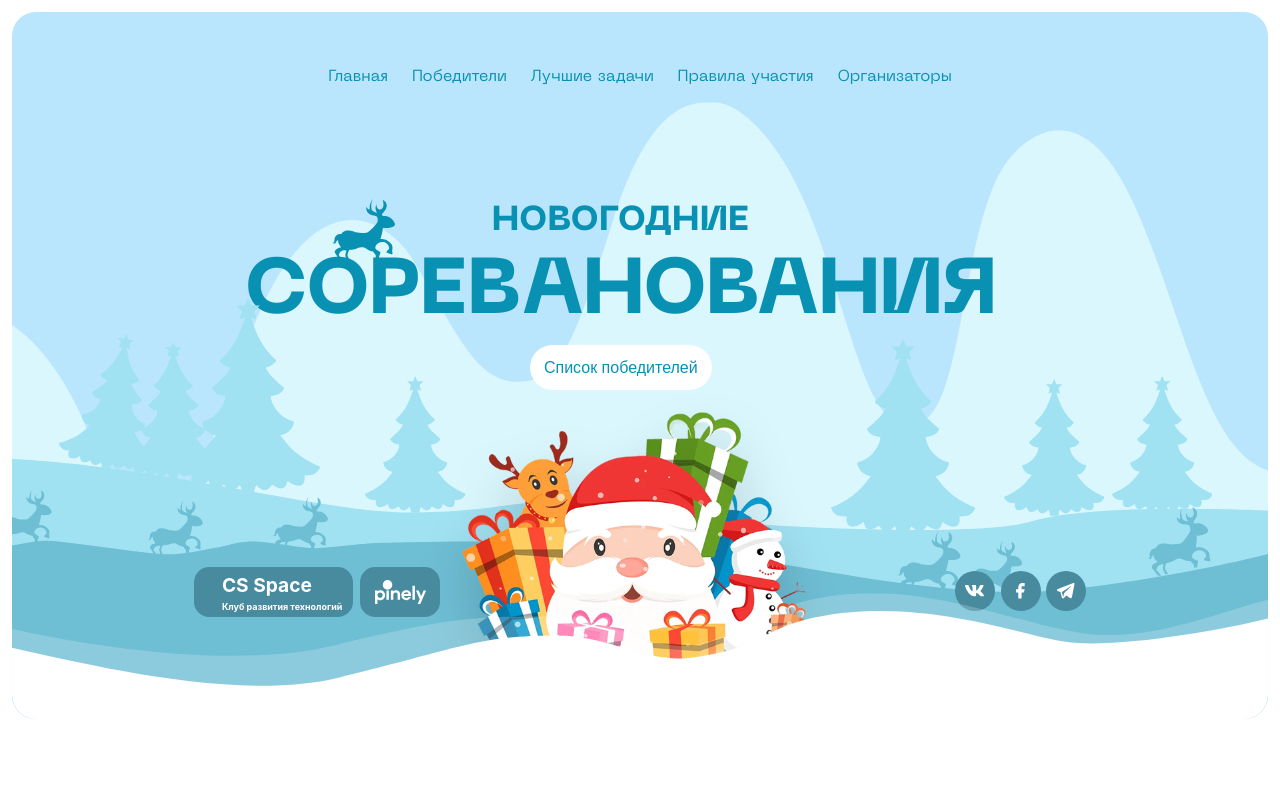
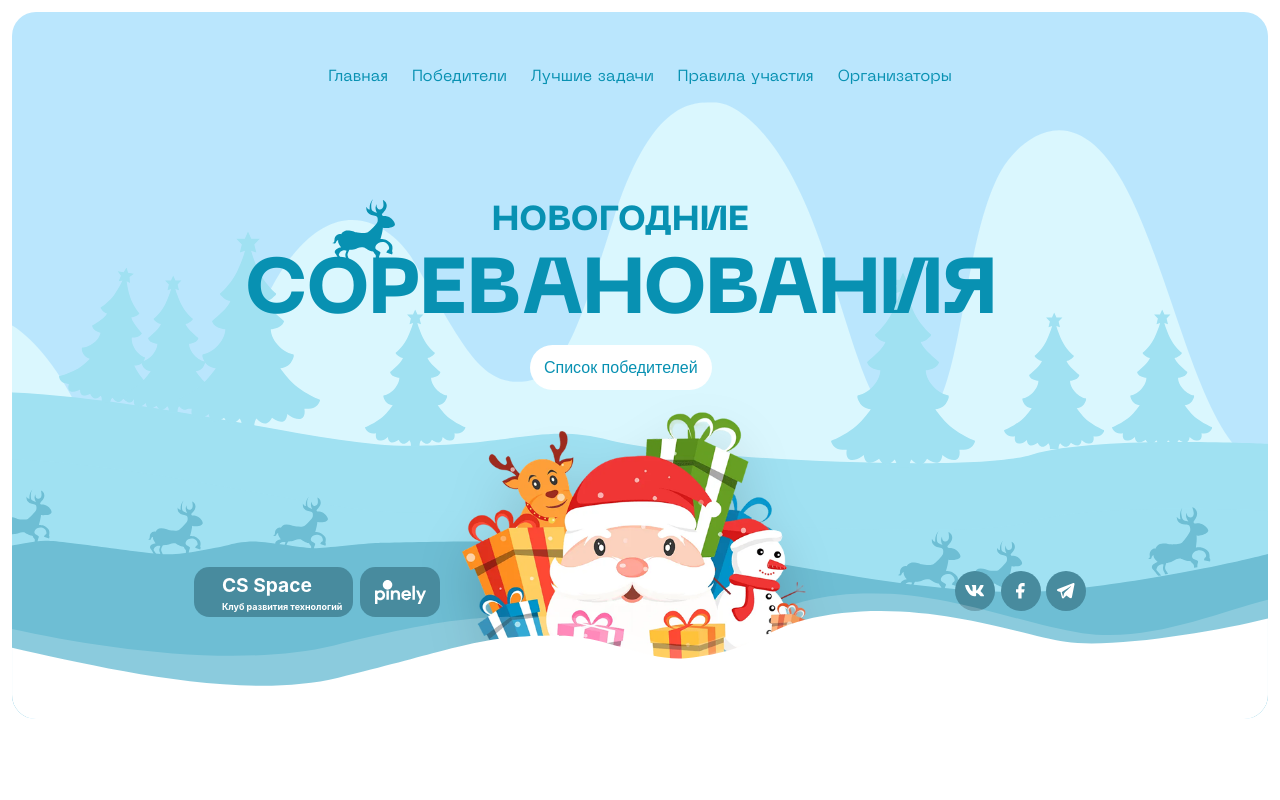
Before and after one commit to Nikita-Shuminskiy/newYearSpace, a React (Vite) app: page / in a window 1280 px wide. Shown: the top 800 px of the page. Built offline with nearby package versions, Linux system fonts and the light colour scheme; a web font is replaced by a local one.

Commit message:
feat(ui): add framer-motion, and add animate for PreviewSection

```diff
--- a/package.json
+++ b/package.json
@@ -10,6 +10,7 @@
     "@testing-library/react": "^13.3.0",
     "@testing-library/user-event": "^13.5.0",
     "@types/react-helmet": "^6.1.11",
+    "framer-motion": "^12.23.24",
     "gray-matter": "^4.0.3",
     "react": "^18.2.0",
     "react-dom": "^18.2.0",
--- a/src/components/features/Competition/PreviewSection.tsx
+++ b/src/components/features/Competition/PreviewSection.tsx
@@ -2,7 +2,8 @@ import { FC } from "react";
 import { Header } from "@/components/layout/Header/Header.tsx";
 import dedMoroz from "@/assets/image/dedMoroz.png";
 import {useWindowWidth} from "@/hooks/useWindowWidth.ts";
-
+import { useRef } from 'react';
+import { motion, useScroll, useTransform } from 'framer-motion';
 
 
 
@@ -20,6 +21,24 @@ if (width < 744) {
 } else {
     content = "Список победителей";
 }
+
+    const ref = useRef(null);
+    const { scrollYProgress } = useScroll({
+        target: ref,
+        offset: ["start end", "end start"]
+    });
+
+    const getYOffset = (width: number) => {
+        if (width < 744) return ["0%", "-14%"];
+        if (width < 1280) return ["10%", "-10%"];
+        if (width < 1980) return ["10%", "-15%"];
+        return ["15%", "-17%"];
+    };
+
+
+    const y = useTransform(scrollYProgress, [0, 1], getYOffset(width));
+
+
 
 return (
     <section
@@ -93,11 +112,23 @@ return (
             {/* СЛОЙ 1 (Самый дальний - Высокий) */}
             <svg
                 viewBox="0 0 1936 713"
-                className="absolute bottom-[15.6vw] tablet-only:bottom-[30.5vw] w-full h-auto min-h-[40%] z-10 translate-y-[10%] mobile-only:scale-150 mobile-only:bottom-[44vw] mobile-only:w-[140vw] mobile-only:-left-[19vw]"
+                className="absolute bottom-[15.6vw] tablet-only:bottom-[30.5vw] w-full h-auto min-h-[40%] z-[10] translate-y-[10%] mobile-only:scale-150 mobile-only:bottom-[41vw] mobile-only:w-[140vw] mobile-only:-left-[19vw]"
             >
                 <path d="M96.8 463.115C60.1179 390.133 16.9825 353.378 0 344.123V693.168L1936 713V567.234C1836.14 536.494 1802.93 314.002 1726.37 150.503C1651.35 -9.70917 1569.47 43.8715 1534.21 91.0037C1462.79 186.458 1468.3 472.04 1399.01 493.855C1329.73 515.671 1311.39 414.527 1251.27 231.08C1191.15 47.633 1115.69 0.00427244 1082.06 0.00427244C1048.44 0.00427244 984.967 -3.41027 925.868 184.003C866.769 371.416 844.143 431.002 779.949 431.002C715.755 431.002 689.52 362.002 615.444 239.013C599.314 212.232 520.682 123.987 429.996 239.013C339.309 354.039 304.665 626.73 233.339 638.63C162.013 650.529 142.653 554.343 96.8 463.115Z" fill="#DAF7FE"/>
             </svg>
 
+
+
+
+
+
+
+            <div ref={ref} className="relative w-full h-[50vw] mobile-only:h-[78vw] overflow-hidden z-[10]">
+                {/* Оборачиваем все елки в motion.div */}
+                <motion.div
+                    style={{ y }}
+                    className="absolute inset-0 w-full h-full"
+                >
             {/* Елки */}
             {/*1*/}
             <svg
@@ -199,12 +230,28 @@ return (
                 <path d="M611.777 82.6135C477.577 82.6135 243.992 13.0179 0 0V592.731H1936V79.6311C1936 79.6311 1666.77 66.5466 1571.72 96.2048C1476.66 125.863 1023.49 100.566 921.244 73.9612C818.998 47.3561 772.114 82.6135 611.777 82.6135Z" fill="#A0E1F2"/>
             </svg>
             {/*затычка для мобилы слой 2*/}
+                    <svg
+                        viewBox="0 0 1936 274"
+                        className="invisible mobile-only:visible absolute bottom-[7.1vw] tablet-only:bottom-[18.2vw] left-0 w-full h-auto z-20 translate-y-[5%] mobile-only:bottom-[27vw]"
+                    >
+                        <path d="M611.777 82.6135C477.577 82.6135 243.992 13.0179 0 0V592.731H1936V79.6311C1936 79.6311 1666.77 66.5466 1571.72 96.2048C1476.66 125.863 1023.49 100.566 921.244 73.9612C818.998 47.3561 772.114 82.6135 611.777 82.6135Z" fill="#A0E1F2"/>
+                    </svg>
+                </motion.div>
+            </div>
             <svg
                 viewBox="0 0 1936 274"
-                className="invisible mobile-only:visible absolute bottom-[7.1vw] tablet-only:bottom-[18.2vw] left-0 w-full h-auto z-20 translate-y-[5%] mobile-only:bottom-[27vw]"
+                className="absolute bottom-[7.1vw] tablet-only:bottom-[17vw] left-0 w-full h-auto z-20 translate-y-[5%] mobile-only:bottom-[34.5vw]"
             >
                 <path d="M611.777 82.6135C477.577 82.6135 243.992 13.0179 0 0V592.731H1936V79.6311C1936 79.6311 1666.77 66.5466 1571.72 96.2048C1476.66 125.863 1023.49 100.566 921.244 73.9612C818.998 47.3561 772.114 82.6135 611.777 82.6135Z" fill="#A0E1F2"/>
             </svg>
+
+
+
+
+
+
+
+
 
             {/* СЛОЙ 3 (Олени) */}
             <svg
@@ -320,14 +367,14 @@ return (
                 flex items-center justify-center
                 text-white hover:bg-[#2c4e5e] transition
             ">
-                    {/* Вставь сюда SVG иконку VK */}
+
                     <svg className={"w-[1.5vw] tablet-only:w-[2.4vw]"} viewBox="0 0 28 17">
                         <path d="M26.6713 16.508H23.6293C22.4783 16.508 22.1322 15.576 20.0681 13.5118C18.2667 11.775 17.5056 11.5582 17.049 11.5582C16.4193 11.5582 16.2463 11.7312 16.2463 12.6007V15.3362C16.2463 16.0764 16.0065 16.51 14.0737 16.51C12.1979 16.384 10.379 15.8141 8.76657 14.8473C7.15419 13.8805 5.79456 12.5445 4.79966 10.9494C2.43771 8.0095 0.794262 4.55912 0 0.872565C0 0.415951 0.173055 0.00312161 1.0425 0.00312161H4.08242C4.8643 0.00312161 5.14577 0.351316 5.45227 1.15404C6.92844 5.49917 9.44712 9.27719 10.4688 9.27719C10.8607 9.27719 11.0317 9.10413 11.0317 8.12627V3.65187C10.9024 1.61065 9.81825 1.4376 9.81825 0.69951C9.83218 0.504831 9.92139 0.323235 10.067 0.193229C10.2125 0.0632235 10.403 -0.00496619 10.598 0.00312161H15.3768C16.0295 0.00312161 16.2463 0.328381 16.2463 1.11025V7.1484C16.2463 7.80101 16.5278 8.01785 16.7238 8.01785C17.1157 8.01785 17.4181 7.80101 18.1353 7.08377C19.6758 5.20508 20.9345 3.11201 21.8716 0.870481C21.9674 0.601232 22.1487 0.370715 22.3877 0.214108C22.6268 0.0575005 22.9105 -0.0165969 23.1956 0.00312161H26.2376C27.1487 0.00312161 27.3426 0.459736 27.1487 1.11025C26.0426 3.58813 24.674 5.94025 23.0663 8.12627C22.739 8.62667 22.6076 8.88729 23.0663 9.47318C23.3686 9.92979 24.4341 10.8201 25.1513 11.6666C26.1936 12.7063 27.0592 13.9091 27.7138 15.2278C27.9744 16.0743 27.5386 16.508 26.6713 16.508Z" fill="white"/>
                     </svg>
 
                 </a>
 
-                {/* Facebook / F */}
+
                 <a href="#" className="
                 w-[3vw] h-[3vw] min-w-[40px] min-h-[40px]
                 bg-[#488b9e] rounded-full
@@ -340,7 +387,7 @@ return (
 
                 </a>
 
-                {/* Telegram */}
+
                 <a href="#" className="
                 w-[3vw] h-[3vw] min-w-[40px] min-h-[40px]
                 bg-[#488b9e] rounded-full
```
Also changed, not shown: 1 other file (tests, documents, lock files or other folders).
